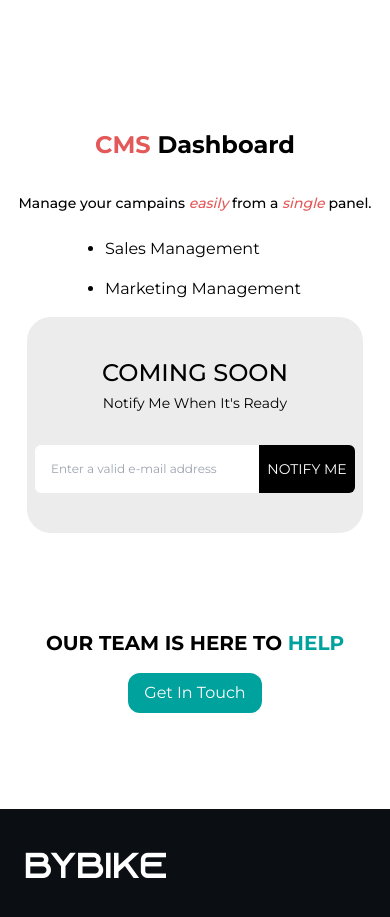
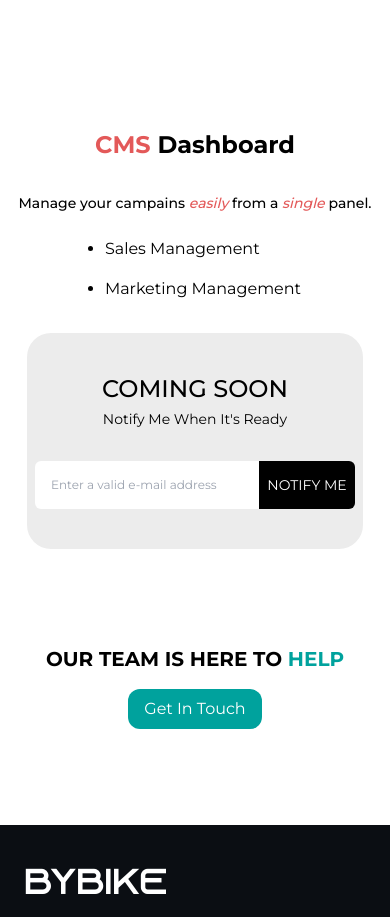
Before and after one commit to GokdenizCakir/bybike.tech, a Next.js app: page /software in a window 390 px wide. Shown: the part 3660-4577 px from the top of the page. Built offline with nearby package versions, Linux system fonts and the light colour scheme.

Commit message:
some fixes

```diff
--- a/app/software/page.js
+++ b/app/software/page.js
@@ -185,7 +185,7 @@ const page = () => {
       </section>
 
       <section className='flex justify-center gap-4 mt-36 lg:mt-52'>
-        <div className='w-[96%] sm:w-[94%] flex flex-col md:flex-row gap-4 items-center justify-between lg:w-[55rem] xl:w-[60rem]'>
+        <div className='w-[96%] sm:w-[94%] flex flex-col md:flex-row gap-8 items-center justify-between lg:w-[55rem] xl:w-[60rem]'>
           <div className='w-[26rem] flex md:block flex-col items-center'>
             <h2 className='text-2xl md:text-4xl text-center md:text-start font-semibold mb-8'>
               <span className='text-bybikeRed'>CMS</span> Dashboard
```
